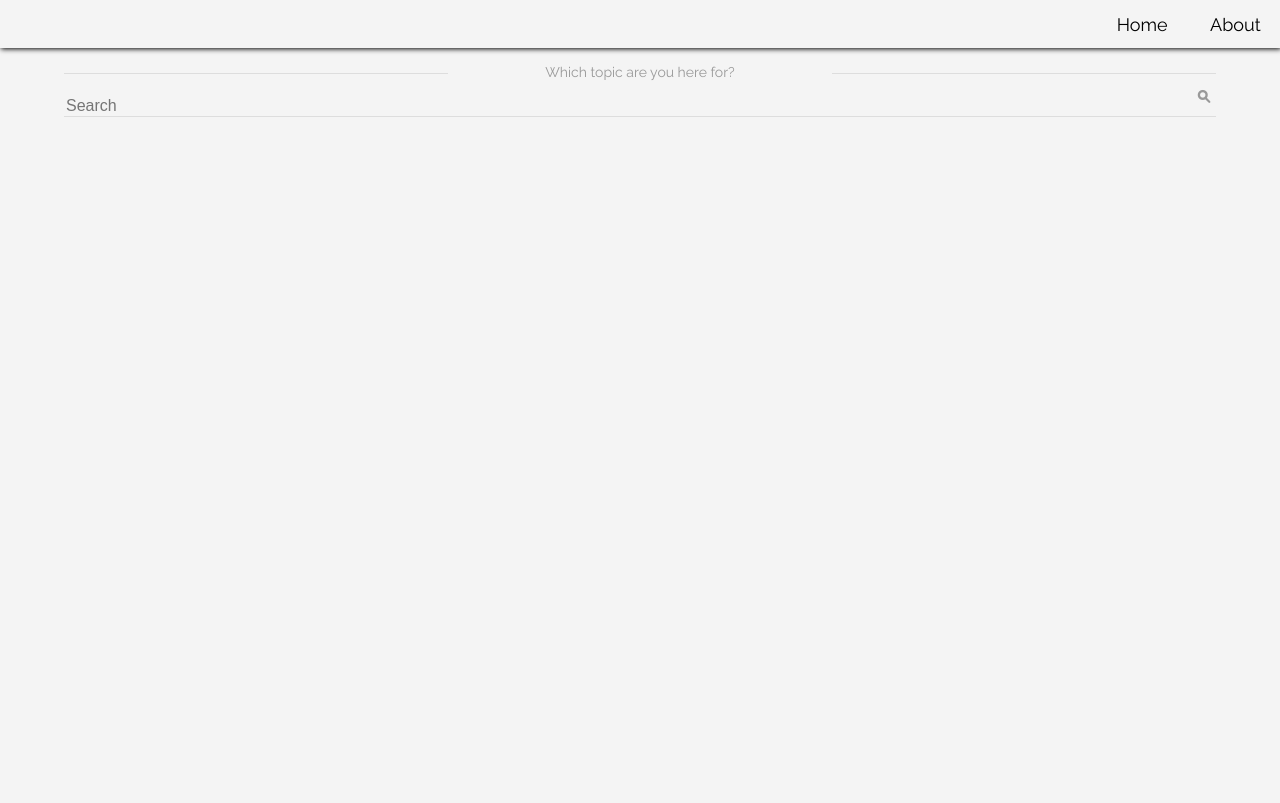
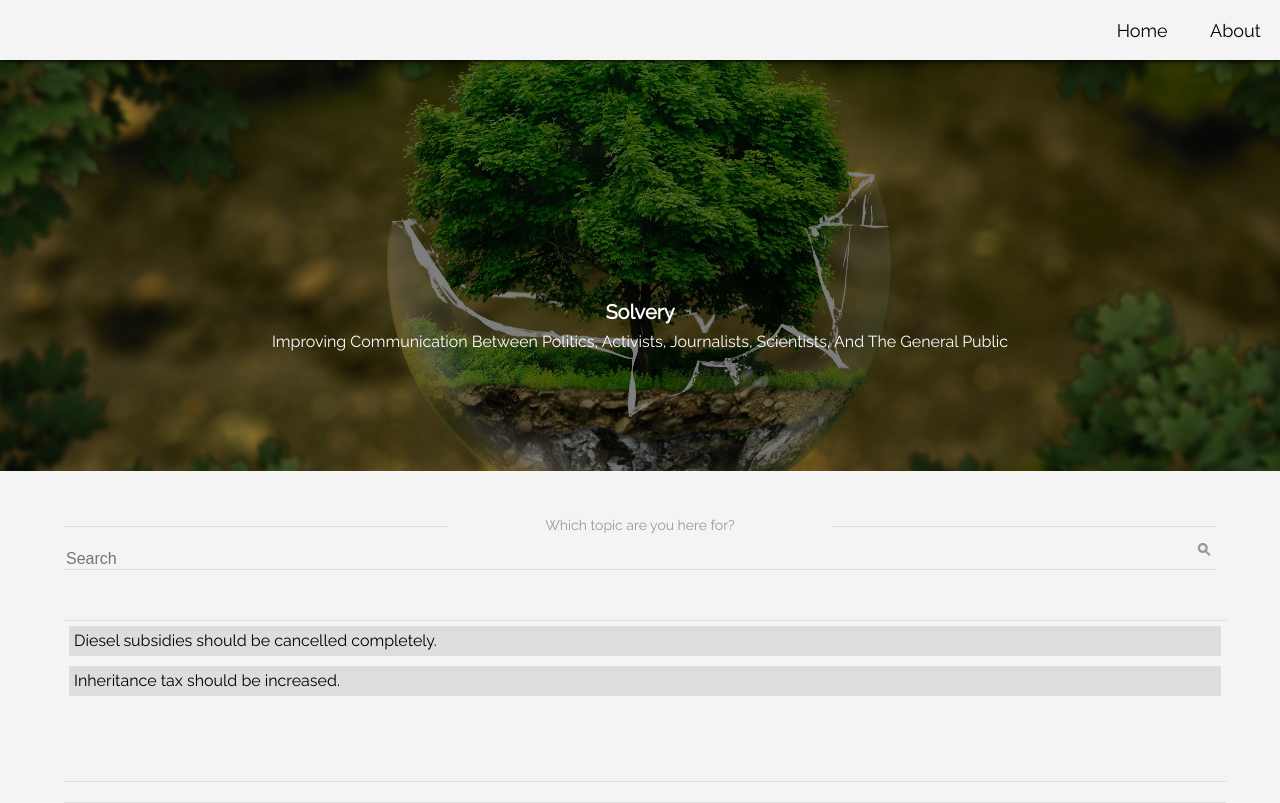
Before and after one commit to solvery-org/solvery-org.github.io, a plain HTML site: page pages/discuss.html in a window 1280 px wide. Drawn offline with Linux system fonts and the light colour scheme.

Commit message:
Include title image banner.
Included a banner with a title image. Continued topic search and argument tree.

```diff
--- a/pages/discuss.html
+++ b/pages/discuss.html
@@ -9,7 +9,7 @@
     <link rel="stylesheet" href="../styles/style.css" type="text/css" />
 </head>
 <body>
-    <nav id="nav">
+    <nav id="nav" role="navigation">
         <span id="navLinks" class="navLinksTop">
             <!--Links to be reached via the top navigation menu-->
             <span><a href="../index.html">Home</a></span>
@@ -22,6 +22,13 @@
             <span class="iconBar"></span>
         </button>
     </nav>
+    <section id="titleImageContainer" role="banner">
+        <div id="titleOverlayColor"></div>
+        <div id="titleOverlayText">
+            <h2>Solvery</h2>
+            <span>Improving communication between politics, activists, journalists, scientists, and the general public</span>
+        </div>
+    </section>
     <div id="main">
         <span class="textWithHorizontalLine"> <span>Which topic are you here for?</span> </span>
         <form type="text" id="topicSearch">
@@ -29,13 +36,19 @@
             <button type="submit"></button>
         </form>
         <div id="searchTermContainer"></div>
-        <div id="mainContainer">
+        <div id="mainContainer" class="discuss">
+            <div id="statementOverview"></div>
+            <div id="contributionTree"></div>
+            <div id="contributionDetail">
 
-
+            </div>
         </div>
     </div>
 
     <script type="text/javascript" src="../scripts/nav.js"></script>
+    <script type="text/javascript" src="../scripts/databaseDummy.js"></script>
+    <script type="text/javascript" src="../scripts/discuss.js"></script>
     <script type="text/javascript" src="../scripts/search.js"></script>
+    <script type="text/javascript" src="../scripts/index.js"></script>
 </body>
 </html>
--- /dev/null
+++ b/scripts/databaseDummy.js
@@ -0,0 +1,68 @@
+var databaseDummy = [
+    {
+        id : 1,
+        tags : ["climate", "co2", "fuel"],
+        parent : null,
+        children : [2, 3],
+        type : "statement",
+        content : "Diesel subsidies should be cancelled completely.",
+        source : null,
+        upvote: 10,
+        downvote : 5,
+    },
+    {
+        id : 2,
+        tags : ["climate", "co2", "fuel"],
+        parent : 1,
+        children : null,
+        type : true,
+        content : "It is the subsidy which is the most harmful.",
+        source : "randomlink.com",
+        upvote: 5,
+        downvote : 1
+    },
+    {
+        id : 3,
+        tags : ["climate", "co2", "fuel"],
+        parent : 1,
+        children : null,
+        type : false,
+        content : "There is no alternative for transport companies yet.",
+        source : "anotherrandomlink.com",
+        upvote: 2,
+        downvote : 3
+    },
+    {
+        id : 4,
+        tags : ["social"],
+        parent : null,
+        children : [5],
+        type : "statement",
+        content : "Inheritance tax should be increased.",
+        source : null,
+        upvote: 7,
+        downvote : 6,
+    },
+    {
+        id : 5,
+        tags : ["social"],
+        parent : 1,
+        children : [6],
+        type : true,
+        content : "This will reduce wealth inequality.",
+        source : "randomlink.com",
+        upvote: 5,
+        downvote : 4
+    },
+    {
+        id : 6,
+        tags : ["social"],
+        parent : 1,
+        children : null,
+        type : false,
+        content : "Wealth inequality will not be affected by this.",
+        source : "anotherrandomlink.com",
+        upvote: 5,
+        downvote : 7
+    }
+]
--- /dev/null
+++ b/scripts/discuss.js
@@ -0,0 +1,121 @@
+//list of all contributions matching current tags
+var contributionShortList = [];
+
+//family of contributions belonging to statement selected in statementOverview for display in contributionTree
+var selectedContributionTree = {};
+
+//contribution selected in contributionTree for display in contributionDetail
+var selectedContribution = {};
+
+function addStatementToOverview(contribution) {
+    if (contribution.type == "statement") {
+        var contributionStatementBox = document.createElement("div");
+        contributionStatementBox.id = "overview" + contribution.id;
+
+        //replace with real function!
+        contributionStatementBox.addEventListener("click", testClick)
+
+        contributionStatementBox.textContent = contribution.content;
+        contributionStatementBox.classList.add("statement");
+        contributionStatementBox.classList.add("contribution" + contribution.id);
+        var statementOverview = document.getElementById("statementOverview");
+        statementOverview.appendChild(contributionStatementBox);
+    }
+}
+
+function addContributionToContributionTree(contribution, parentNode) {
+    var contributionTreeBox = document.createElement("div");
+    if (contribution.type == "statement") {
+        contributionTreeBox.classList.add("discussionTreeHead");
+    } else {
+        var contributionType = contribution.type ? "pro" : "con";
+        contributionTreeBox.classList.add(contributionType);
+    }
+    //to-do
+    parentNode.appendChild(contributionTreeBox);
+}
+
+function fillContributionTree() {
+    //to-do
+    var contributionTree = document.getElementById("contributionTree");
+    contributionTree.appendChild(contributionTreeBox);
+}
+
+function testClick(event) {
+    console.log("clicked: ", event.target.textContent)
+}
+
+function findAllContributionsMatchingSingleTag(tag, contributionList) {
+    var result = [];
+    for (var contribution of contributionList) {
+        if (contribution.tags.includes(tag)) {
+            result.push(contribution)
+        }
+    }
+    return result
+}
+
+function findAllContributionsMatchingAllTags() {
+    //returns list of all contributions matching all specified tags
+    var result = databaseDummy;
+    var tag;
+    for (var tagIndex in searchTermList) {
+        tag = searchTermList[tagIndex];
+        result = findAllContributionsMatchingSingleTag(tag, result);
+    }
+    return result;
+}
+
+function updateDiscussionShortlist() {
+    contributionShortList = findAllContributionsMatchingAllTags();
+}
+
+function clearDiscussionDOM() {
+    document.getElementById("statementOverview").innerHTML = "";
+    document.getElementById("contributionTree").innerHTML = "";
+    document.getElementById("contributionDetail").innerHTML = "";
+}
+
+function updateDiscussionDOM() {
+    clearDiscussionDOM();
+    var visibleNew = findAllContributionsMatchingAllTags();
+    for (var contribution of visibleNew) {
+        addStatementToOverview(contribution);
+    }
+}
+
+function updateDiscussion() {
+    updateDiscussionDOM();
+    updateDiscussionShortlist();
+}
+
+/*
+
+function removeContributionFromDom(id) {
+    var domElementsToRemove = document.getElementsByClassName("contribution" + id);
+    for (var el of domElementsToRemove) {
+        el.remove();
+    }
+}
+
+function addContributionToShortList(contribution) {
+    contributionShortList[contribution.id] = contribution;
+}
+
+function findContributionToTags() {
+    var contribution;
+    var isContributionToAdd;
+    for (var contribution of databaseDummy) {
+        for (var tagIndex in searchTermList) {
+            isContributionToAdd = (contribution.tags.includes(searchTermList[tagIndex]) && contributionShortList[contribution.id] == undefined);
+            if (isContributionToAdd) {
+                addContributionToShortList(contribution);
+                addStatementToOverview(contribution);
+                console.log(contributionShortList);
+            }
+        }
+    }
+}
+*/
+
+// document.getElementById("test").addEventListener("click", updateDiscussion);
--- /dev/null
+++ b/scripts/index.js
@@ -0,0 +1,4 @@
+try {
+    //not possible at main page, as discussion is not defined there
+    updateDiscussion();
+} catch (e) {}
--- a/scripts/search.js
+++ b/scripts/search.js
@@ -1,7 +1,7 @@
 var searchTermList = sessionStorage.getItem("searchTermList");
 searchTermList = searchTermList ? JSON.parse(searchTermList) : {};
 
-function addSearchTermToDOMOnInput(event) {
+function addSearchTermOnInput(event) {
     var searchTerm = event.target[0].value;
     var index = addSearchTermToList(searchTerm);
     addSearchTermToDOM(searchTerm, index);
@@ -21,6 +21,9 @@ function addSearchTermToDOM(searchTerm, index) {
     removeButton.title = "Remove Term";
     removeButton.addEventListener("click", removeSearchTermFromList);
     removeButton.addEventListener("click", removeSearchTermFromDOM);
+    try {
+        removeButton.addEventListener("click", updateDiscussion)
+    }  catch (e) {}
     searchTermBox.appendChild(removeButton);
     var container = document.getElementById("searchTermContainer");
     container.appendChild(searchTermBox);
@@ -51,7 +54,10 @@ function removeSearchTermFromList(event) {
 
 function addSearchFormListener() {
     var searchForm = document.getElementById("topicSearch");
-    searchForm.addEventListener("submit", addSearchTermToDOMOnInput);
+    searchForm.addEventListener("submit", addSearchTermOnInput);
+    try {
+        searchForm.addEventListener("submit", updateDiscussion);
+    }  catch (e) {}
 }
 
 function reloadSearchTermListToDom() {
--- a/styles/style.css
+++ b/styles/style.css
@@ -5,18 +5,65 @@ body {
     margin:0;
     padding:0;
     background-color:#f4f4f4;
-    background-attachment: fixed;
+    /*background-attachment: fixed; no effect*/
     display: block;
 }
 
+/* #region title image*/
+
+#titleImageContainer {
+    background-image: url(../images/titleImageHome.jpg);
+    padding-top: 220px;
+    padding-bottom: 120px;
+    margin-bottom: 30px;
+    background-position: center center;
+    background-size: cover;
+    position: relative;
+}
+
+#titleOverlayColor {
+    content: "";
+    background-color: rgba(0, 0, 0, 0.5);
+    position: absolute;
+    top: 0;
+    left: 0;
+    bottom: 0;
+    right: 0;
+}
+
+#titleOverlayText {
+    position: relative;
+    color: white;
+    text-align: center;
+    margin-right: auto;
+    margin-left: auto;
+}
+
+#titleOverlayText h2 {
+    font-size: 20px;
+    line-height: 30px;
+    text-transform: capitalize;
+    margin-bottom: 5px;
+}
+
+#titleOverlayText span {
+    text-transform: capitalize;
+}
+
+/* #endregion title image*/
+
 /* #region top navigation bar*/
 #nav {
+    position: sticky;
+    top: 0;
     align-items: center; /*align vertically*/
+    background-color: inherit;
     box-shadow: 1px 1px 5px black;
     display: flex;
-    height: 6vh;
     justify-content: right;
     overflow: hidden;
+    z-index: 1;
+    height: 60px;
 }
 
 #nav a {
@@ -25,8 +72,8 @@ body {
     text-decoration: none;
     padding-right: 1.5vw;
     padding-left: 1.5vw;
-    padding-top: 2vh;
-    padding-bottom: 2vh;
+    /*padding-top: 2vh;
+    padding-bottom: 2vh; no effect*/
 }
 
 #nav a:hover{
@@ -122,7 +169,7 @@ body {
 }
 
 #searchTermContainer {
-    height: 10vh;
+    height: 50px;
     display: block;
 }
 
@@ -166,6 +213,8 @@ body {
     display: grid;
     grid-template-columns: 50% 50%;
 }
+
+/* #region linkPanel */
 
 .linkPanel {
     position: relative;
@@ -211,9 +260,65 @@ body {
     border-right: 0.5px solid #ddd;
 }
 
+/* #endregion linkPanel*/
+
 #discussionContainer {
     flex: 1;
 }
+
+#mainContainer.discuss {
+    display: block;
+}
+
+/* #region topicOverview*/
+#statementOverview {
+    display: block;
+    width: 100%;
+    padding-left: 5px;
+    padding-right: 5px;
+    height: 160px;
+    overflow-y: auto;
+    border-top: 0.5px solid #ddd;
+    border-bottom: 0.5px solid #ddd;
+    margin-bottom: 20px;
+}
+
+.statement {
+    display: inline-block;
+    box-sizing: border-box;
+    height: 30px;
+    line-height: 30px;
+    margin-top: 5px;
+    margin-bottom: 5px;
+    padding-left: 5px;
+    width: 100%;
+    background-color: #ddd;
+    color: black;
+    font-size: 16px;
+    vertical-align: middle;
+}
+
+.statement:hover {
+    background-color:#00bbff;
+    color: #fff;
+    transition: all 0.5s ease-in-out;
+    cursor: pointer;
+}
+
+/* #endregion topicOverview*/
+
+/* #region discussionTree*/
+
+#contributionTree {
+    min-height: fit-content;
+    width: 100%;
+    padding-left: 5px;
+    padding-right: 5px;
+    overflow-y: auto;
+    border-bottom: 0.5px solid #ddd;
+}
+
+/* #endregion discussionTree*/
 
 /* #region adjustments for different media */
 @media only screen and (max-height:700px) {
```
Also changed, not shown: index.html (+10 -2 lines), images/titleImageHome.jpg (added).
